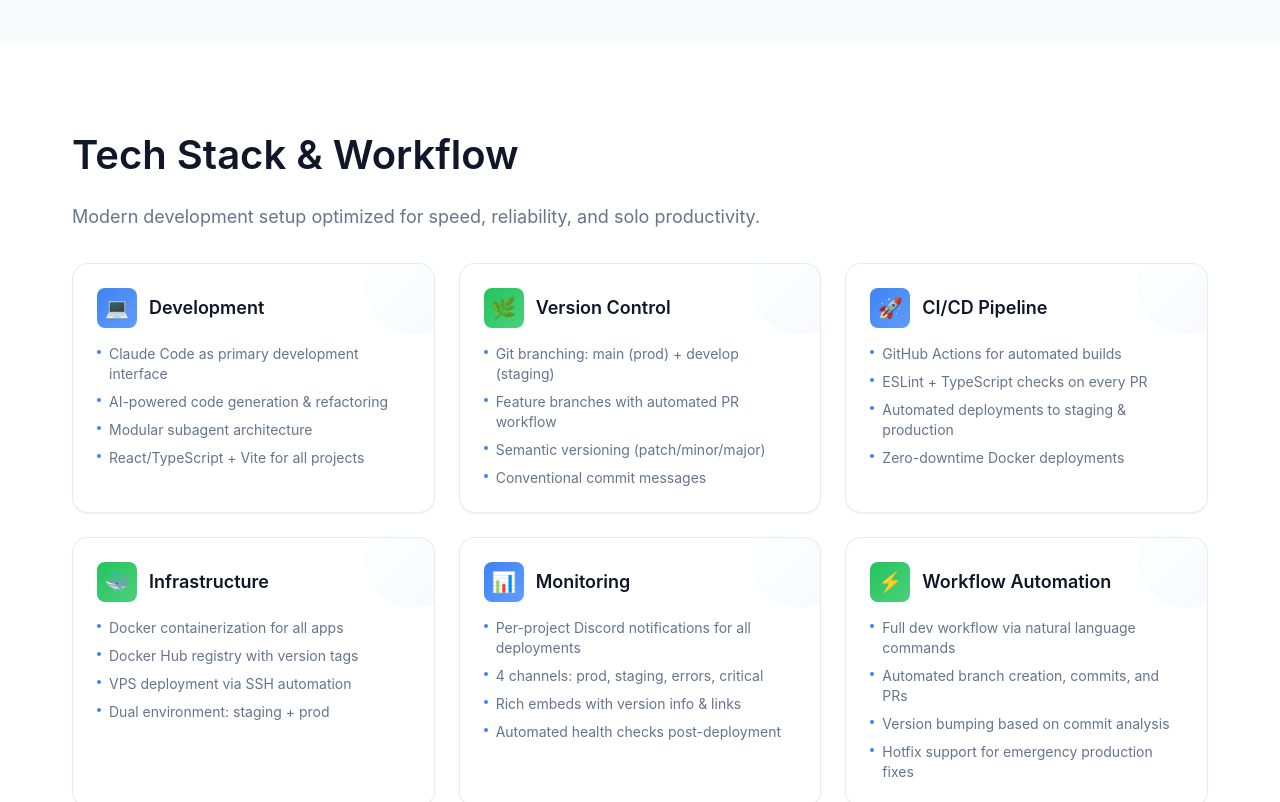
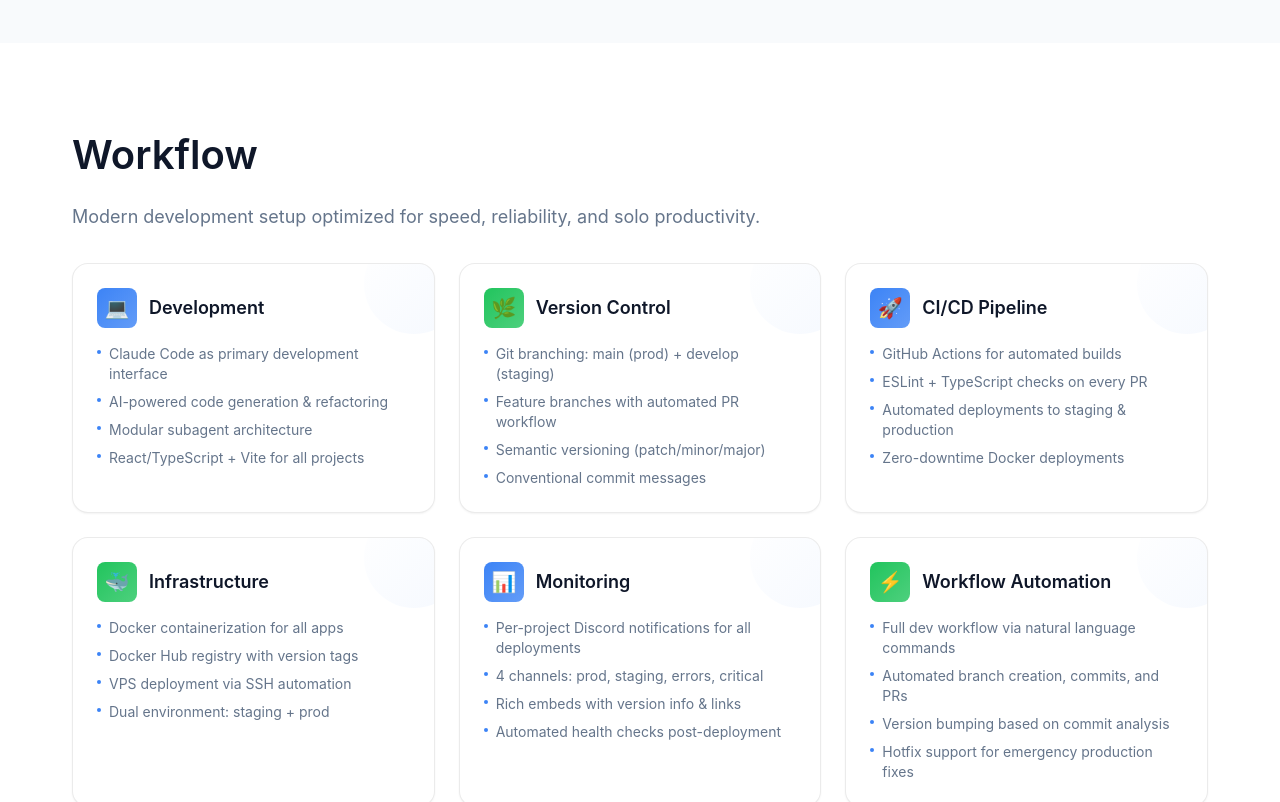
Before and after one commit to RnltLabs/rnltlabs, a React (Vite) app: page / in a window 1280 px wide. Shown: the part 1420-2222 px from the top of the page. Built offline with nearby package versions, Linux system fonts and the light colour scheme.

Commit message:
Update website copy
- Change section title from 'Tech Stack & Workflow' to 'Workflow'
- Remove CTA from footer, keep only tagline

```diff
--- a/src/components/TechWorkflow.tsx
+++ b/src/components/TechWorkflow.tsx
@@ -72,7 +72,7 @@
     <section id="process" className="bg-background py-20">
       <div className="container mx-auto max-w-[1200px] px-8">
         <h2 className="mb-4 text-[2.5rem] font-semibold text-foreground">
-          Tech Stack & Workflow
+          Workflow
         </h2>
         <p className="mb-8 text-lg text-muted-foreground">
           Modern development setup optimized for speed, reliability, and solo productivity.
--- a/src/pages/HomePage.tsx
+++ b/src/pages/HomePage.tsx
@@ -21,9 +21,6 @@
 
       <footer className="relative z-[105] bg-foreground py-6 text-white">
         <div className="container mx-auto text-center">
-          <p className="mb-2 text-xl font-medium opacity-95">
-            Kinda interested in this stuff? Hit me up 🚀
-          </p>
           <p className="mb-3 text-lg opacity-90">We test in production so you don't have to.</p>
           <a
             href="/imprint"
```
